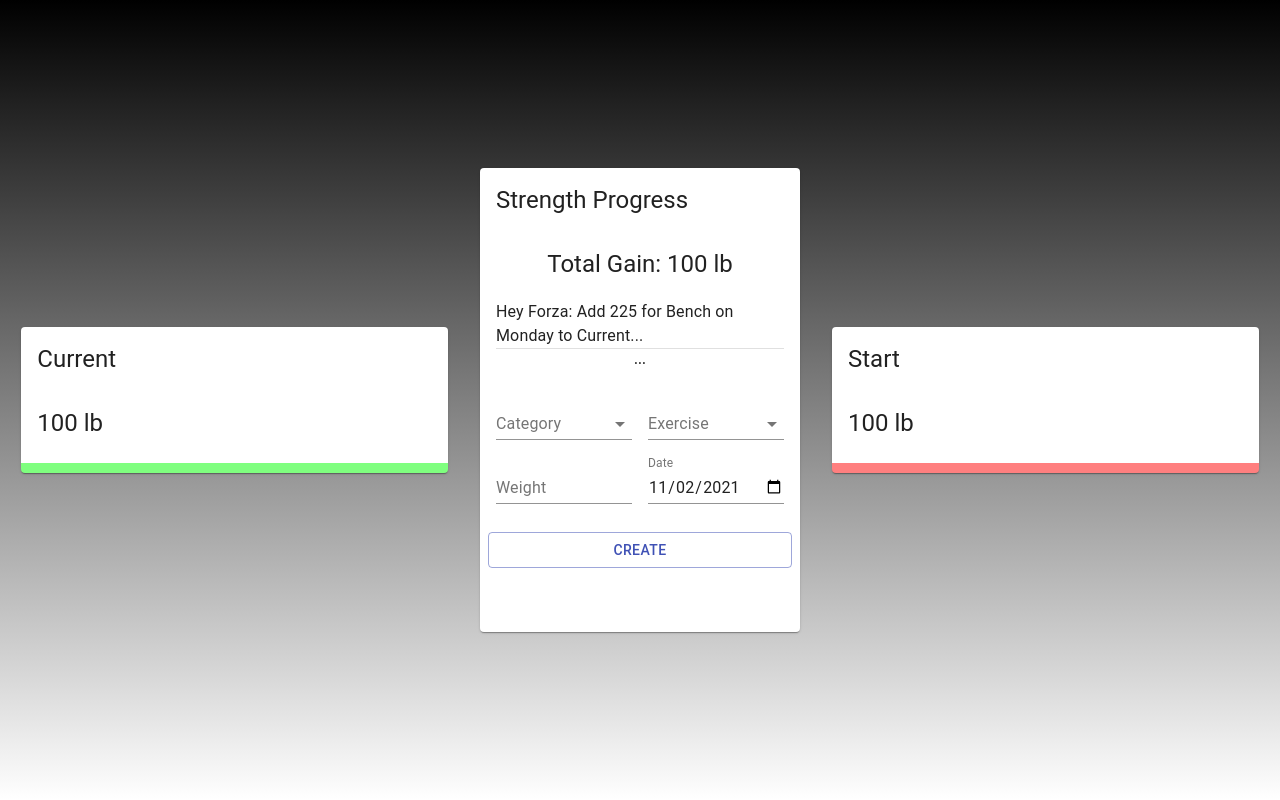
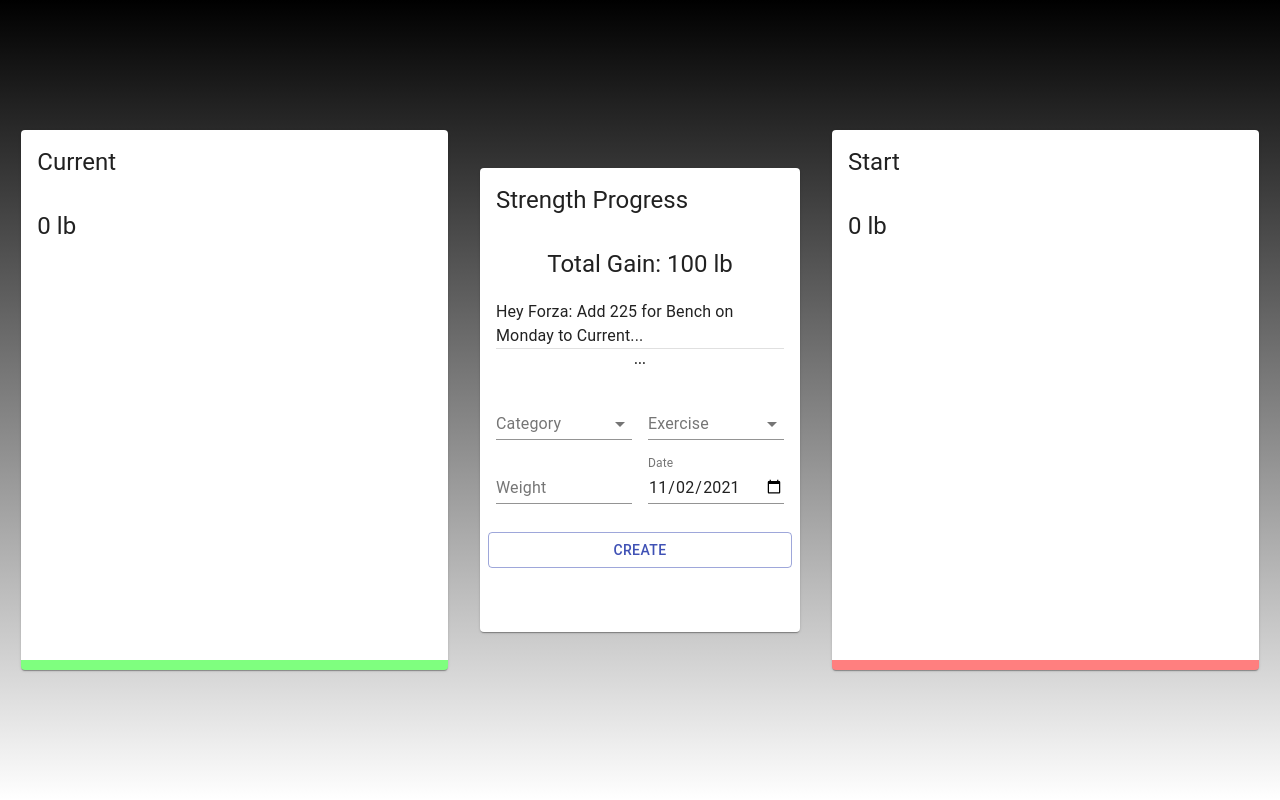
Before and after one commit to davdli/Forza, a React (Create React App) app: page / in a window 1280 px wide. Built offline with nearby package versions, Linux system fonts and the light colour scheme.

Commit message:
Automatically populates chart data when user subtmits info

```diff
--- a/src/components/Details/Details.jsx
+++ b/src/components/Details/Details.jsx
@@ -2,15 +2,18 @@ import React from 'react';
 import { Card, CardHeader, CardContent, Typography } from '@material-ui/core';
 import { Doughnut } from 'react-chartjs-2';
 import useStyles from './styles';
+import useInputs from '../../useInputs';
 
 const Details = ({title}) => {
   const classes = useStyles();
+  const { total, chartData } = useInputs(title)
+
   return (
     <Card className={title === 'Current' ? classes.current : classes.start}>
       <CardHeader title={title} />
       <CardContent>
-        <Typography variant="h5">100 lb</Typography>
-        {/* <Doughnut data="Data" /> */}
+        <Typography variant="h5">{total} lb</Typography>
+        <Doughnut data={chartData} />
       </CardContent>
     </Card>
   );
--- a/src/components/Main/Form/Form.jsx
+++ b/src/components/Main/Form/Form.jsx
@@ -50,7 +50,7 @@ const Form = () => {
         <FormControl fullWidth>
           <InputLabel>Exercise</InputLabel>
           <Select value={formData.exercise} onChange={(event) => setFormData({...formData, exercise: event.target.value})}>
-            {selectedExercises.map((category) => <MenuItem key={category.exercise} value={category.exercise}>{category.exercise}</MenuItem>)}
+            {selectedExercises.map((exercise) => <MenuItem key={exercise.type} value={exercise.type}>{exercise.type}</MenuItem>)}
           </Select>
         </FormControl>
       </Grid>
--- a/src/constants/categories.js
+++ b/src/constants/categories.js
@@ -2,25 +2,25 @@ const currentColors = ['#123123', '#154731', '#165f40', '#16784f', '#14915f', '#
 const startColors = ['#b50d12', '#bf2f1f', '#c9452c', '#d3583a', '#dc6a48', '#e57c58', '#ee8d68', '#f79d79'];
 
 export const currentCategories = [
-  {exercise: 'Squat', weight: 0, color: currentColors[0]},
-  {exercise: 'Deadlift', weight: 0, color: currentColors[1]},
-  {exercise: 'Hip Thrust', weight: 0, color: currentColors[2]},
-  {exercise: 'Bench Press', weight: 0, color: currentColors[3]},
-  {exercise: 'Shoulder Press', weight: 0, color: currentColors[4]},
-  {exercise: 'Dip', weight: 0, color: currentColors[5]},
-  {exercise: 'Pull-up', weight: 0, color: currentColors[6]},
-  {exercise: 'Pendlay Row', weight: 0, color: currentColors[7]},
+  {type: 'Squat', weight: 0, color: currentColors[0]},
+  {type: 'Deadlift', weight: 0, color: currentColors[1]},
+  {type: 'Hip Thrust', weight: 0, color: currentColors[2]},
+  {type: 'Bench Press', weight: 0, color: currentColors[3]},
+  {type: 'Shoulder Press', weight: 0, color: currentColors[4]},
+  {type: 'Dip', weight: 0, color: currentColors[5]},
+  {type: 'Pull-up', weight: 0, color: currentColors[6]},
+  {type: 'Pendlay Row', weight: 0, color: currentColors[7]},
 ];
 
 export const startCategories = [
-  {exercise: 'Squat', weight: 0, color: startColors[0]},
-  {exercise: 'Deadlift', weight: 0, color: startColors[1]},
-  {exercise: 'Hip Thrust', weight: 0, color: startColors[2]},
-  {exercise: 'Bench Press', weight: 0, color: startColors[3]},
-  {exercise: 'Shoulder Press', weight: 0, color: startColors[4]},
-  {exercise: 'Dip', weight: 0, color: startColors[5]},
-  {exercise: 'Pull-up', weight: 0, color: startColors[6]},
-  {exercise: 'Pendlay Row', weight: 0, color: startColors[7]},
+  {type: 'Squat', weight: 0, color: startColors[0]},
+  {type: 'Deadlift', weight: 0, color: startColors[1]},
+  {type: 'Hip Thrust', weight: 0, color: startColors[2]},
+  {type: 'Bench Press', weight: 0, color: startColors[3]},
+  {type: 'Shoulder Press', weight: 0, color: startColors[4]},
+  {type: 'Dip', weight: 0, color: startColors[5]},
+  {type: 'Pull-up', weight: 0, color: startColors[6]},
+  {type: 'Pendlay Row', weight: 0, color: startColors[7]},
 ];
 
 export const resetCategories = () => {
--- /dev/null
+++ b/src/useInputs.js
@@ -0,0 +1,50 @@
+// create custom hook
+// map through inputsCategory, for each input we need the exercise it belongs to
+
+import { useContext } from "react";
+import { StrengthProgressContext } from "./context/context";
+import { currentCategories, startCategories, resetCategories } from "./constants/categories";
+
+// [
+//   { id: 1, category: 'Current', weight: 50, exercise: 'Bench'},
+//   { id: 1, category: 'Current', weight: 50, exercise: 'Bench'},
+//   { id: 1, category: 'Current', weight: 50, exercise: 'Squat'},
+// ]
+
+// export const currentCategories = [
+//   {type: 'Squat', weight: 0, color: currentColors[0]},
+//   {type: 'Deadlift', weight: 0, color: currentColors[1]},
+//   {type: 'Hip Thrust', weight: 0, color: currentColors[2]},
+// ];
+
+const useInputs = (title) => {
+  resetCategories();
+  const { inputs } = useContext(StrengthProgressContext);
+  const inputsCategory = inputs.filter((input) => input.category === title); // array only keep inputs for certain category
+  const total = inputsCategory.reduce((accum, val) => accum += val.weight, 0); // sum of weights of all input left
+  const categories = title === 'Current' ? currentCategories : startCategories; // categories with weight set to 0 for exercises
+
+  console.log({inputsCategory, total, categories});
+
+  inputsCategory.forEach((input) => {
+    const exercise = categories.find((exercise) => exercise.type === input.exercise); // for each input, need to find exercise it belongs to
+
+    // loop through all inputs in category
+    // in categories, find type that matches input exercises, and increment by input weight amount
+    if (exercise) exercise.weight += input.weight;
+  });
+
+  const filteredExercises = categories.filter((exercise) => exercise.weight > 0);
+
+  const chartData = {
+    datasets: [{
+      data: filteredExercises.map((exercise) => exercise.weight),
+      backgroundColor: filteredExercises.map((exercise) => exercise.color)
+    }],
+    labels: filteredExercises.map((exercise) => exercise.type)
+  };
+
+  return { total, chartData };
+};
+
+export default useInputs;
```
